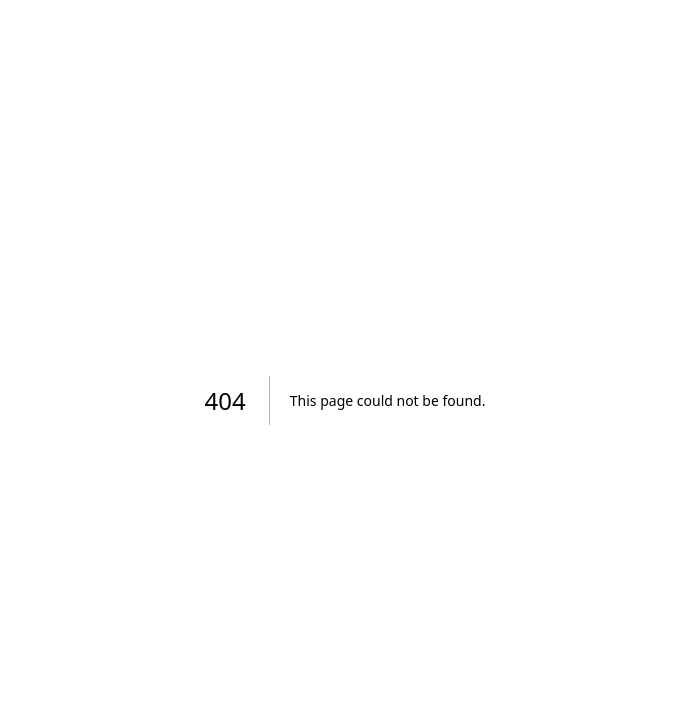
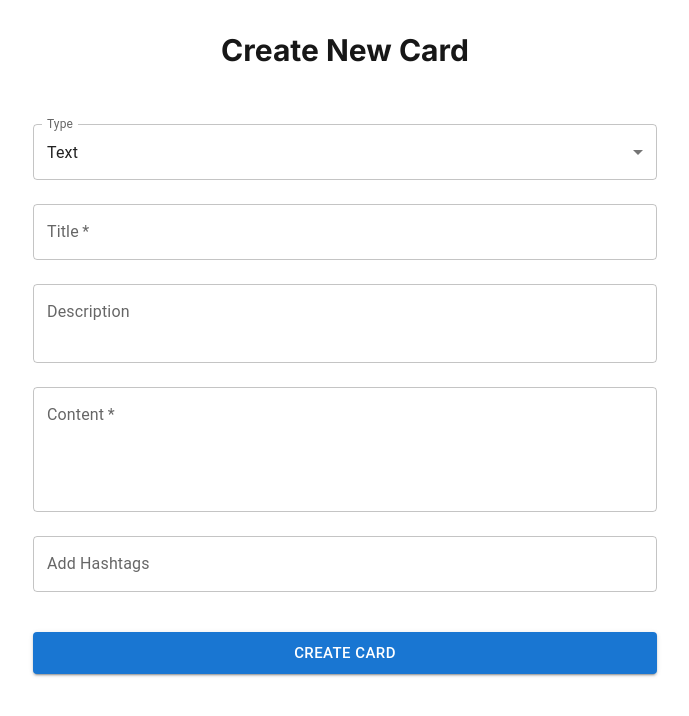
Before and after one commit to moldovancsaba/narimato, a Next.js app: page /cards/create in a window 1280 px wide. Before the commit this address had no page. Shown: the top 716 px of the page, without its empty margins (295-984 px from the left). Built offline with nearby package versions, Linux system fonts and the light colour scheme.

Commit message:
feat: Add card creation functionality

```diff
--- /dev/null
+++ b/app/api/cards/route.ts
@@ -0,0 +1,91 @@
+import { NextResponse } from 'next/server';
+import { Card } from '@/models/Card';
+import mongoose from 'mongoose';
+import { connectToDatabase } from '@/lib/mongodb';
+import { z } from 'zod';
+
+// Schema validation for card creation
+const CardSchema = z.object({
+  title: z.string().min(1, 'Title is required'),
+  description: z.string().optional(),
+  content: z.string().min(1, 'Content is required'),
+  type: z.enum(['text', 'image']),
+  hashtags: z.array(z.string()),
+  imageAlt: z.string().optional(),
+});
+
+export async function POST(request: Request) {
+  try {
+    await connectToDatabase();
+
+    const body = await request.json();
+
+    // Validate the request body
+    const validatedData = CardSchema.parse(body);
+
+    // Generate a slug from the title
+    const slug = validatedData.title
+      .toLowerCase()
+      .replace(/[^\w\s-]/g, '')
+      .replace(/[\s_-]+/g, '-')
+      .replace(/^-+|-+$/g, '');
+
+    // Check if slug already exists
+    const existingCard = await Card.findOne({ slug });
+    if (existingCard) {
+      return NextResponse.json(
+        { message: 'A card with this title already exists' },
+        { status: 409 }
+      );
+    }
+
+    // Create the card
+    const card = new Card({
+      ...validatedData,
+      slug,
+    });
+
+    await card.save();
+
+    return NextResponse.json(card, { status: 201 });
+  } catch (error) {
+    console.error('Error creating card:', error);
+
+    if (error instanceof z.ZodError) {
+      return NextResponse.json(
+        { message: 'Validation error', errors: error.errors },
+        { status: 400 }
+      );
+    }
+
+    if (error instanceof mongoose.Error) {
+      return NextResponse.json(
+        { message: 'Database error' },
+        { status: 500 }
+      );
+    }
+
+    return NextResponse.json(
+      { message: 'Internal server error' },
+      { status: 500 }
+    );
+  }
+}
+
+export async function GET() {
+  try {
+    await connectToDatabase();
+
+    const cards = await Card.find({ isDeleted: false })
+      .sort({ createdAt: -1 })
+      .limit(100);
+
+    return NextResponse.json(cards);
+  } catch (error) {
+    console.error('Error fetching cards:', error);
+    return NextResponse.json(
+      { message: 'Internal server error' },
+      { status: 500 }
+    );
+  }
+}
--- /dev/null
+++ b/app/cards/create/page.tsx
@@ -0,0 +1,10 @@
+import CardForm from '@/components/ui/CardForm';
+
+export default function CreateCardPage() {
+  return (
+    <div className="container mx-auto py-8">
+      <h1 className="text-3xl font-bold mb-8 text-center">Create New Card</h1>
+      <CardForm />
+    </div>
+  );
+}
--- a/app/page.tsx
+++ b/app/page.tsx
@@ -26,9 +26,9 @@ export default function Home() {
         </div>
 
         <div className="flex flex-col sm:flex-row gap-4 justify-center">
-          <button className="btn btn-primary">
+          <a href="/cards/create" className="btn btn-primary">
             Start Creating
-          </button>
+          </a>
           <button className="btn btn-secondary">
             Learn More
           </button>
--- /dev/null
+++ b/components/ui/CardForm.tsx
@@ -0,0 +1,173 @@
+'use client';
+
+import { useState } from 'react';
+import { TextField, Button, Select, MenuItem, FormControl, InputLabel, Chip, Box } from '@mui/material';
+import { useRouter } from 'next/navigation';
+
+interface CardFormProps {
+  onSubmit?: (data: any) => void;
+}
+
+export default function CardForm({ onSubmit }: CardFormProps) {
+  const router = useRouter();
+  const [formData, setFormData] = useState({
+    title: '',
+    description: '',
+    content: '',
+    type: 'text',
+    hashtags: [] as string[],
+    imageAlt: '',
+  });
+  const [currentHashtag, setCurrentHashtag] = useState('');
+  const [error, setError] = useState<string | null>(null);
+
+  const handleInputChange = (e: React.ChangeEvent<HTMLInputElement | { name?: string; value: unknown }>) => {
+    const { name, value } = e.target;
+    setFormData((prev) => ({
+      ...prev,
+      [name as string]: value,
+    }));
+  };
+
+  const handleHashtagKeyPress = (e: React.KeyboardEvent) => {
+    if (e.key === 'Enter' && currentHashtag) {
+      e.preventDefault();
+      if (!formData.hashtags.includes(currentHashtag)) {
+        setFormData((prev) => ({
+          ...prev,
+          hashtags: [...prev.hashtags, currentHashtag],
+        }));
+      }
+      setCurrentHashtag('');
+    }
+  };
+
+  const handleDeleteHashtag = (tagToDelete: string) => {
+    setFormData((prev) => ({
+      ...prev,
+      hashtags: prev.hashtags.filter((tag) => tag !== tagToDelete),
+    }));
+  };
+
+  const handleSubmit = async (e: React.FormEvent) => {
+    e.preventDefault();
+    setError(null);
+
+    try {
+      const response = await fetch('/api/cards', {
+        method: 'POST',
+        headers: {
+          'Content-Type': 'application/json',
+        },
+        body: JSON.stringify(formData),
+      });
+
+      if (!response.ok) {
+        const error = await response.json();
+        throw new Error(error.message || 'Failed to create card');
+      }
+
+      const data = await response.json();
+
+      if (onSubmit) {
+        onSubmit(data);
+      }
+
+      router.push(`/cards/${data.slug}`);
+    } catch (err) {
+      setError(err instanceof Error ? err.message : 'An error occurred');
+    }
+  };
+
+  return (
+    <form onSubmit={handleSubmit} className="space-y-6 max-w-2xl mx-auto p-6">
+      <FormControl fullWidth>
+        <InputLabel id="type-label">Type</InputLabel>
+        <Select
+          labelId="type-label"
+          name="type"
+          value={formData.type}
+          label="Type"
+          onChange={handleInputChange}
+        >
+          <MenuItem value="text">Text</MenuItem>
+          <MenuItem value="image">Image</MenuItem>
+        </Select>
+      </FormControl>
+
+      <TextField
+        fullWidth
+        label="Title"
+        name="title"
+        value={formData.title}
+        onChange={handleInputChange}
+        required
+      />
+
+      <TextField
+        fullWidth
+        label="Description"
+        name="description"
+        value={formData.description}
+        onChange={handleInputChange}
+        multiline
+        rows={2}
+      />
+
+      <TextField
+        fullWidth
+        label={formData.type === 'image' ? 'Image URL' : 'Content'}
+        name="content"
+        value={formData.content}
+        onChange={handleInputChange}
+        required
+        multiline={formData.type === 'text'}
+        rows={formData.type === 'text' ? 4 : 1}
+      />
+
+      {formData.type === 'image' && (
+        <TextField
+          fullWidth
+          label="Image Alt Text"
+          name="imageAlt"
+          value={formData.imageAlt}
+          onChange={handleInputChange}
+        />
+      )}
+
+      <div>
+        <TextField
+          fullWidth
+          label="Add Hashtags"
+          value={currentHashtag}
+          onChange={(e) => setCurrentHashtag(e.target.value)}
+          onKeyPress={handleHashtagKeyPress}
+          placeholder="Press Enter to add hashtag"
+        />
+        <Box sx={{ display: 'flex', flexWrap: 'wrap', gap: 1, mt: 2 }}>
+          {formData.hashtags.map((tag) => (
+            <Chip
+              key={tag}
+              label={tag}
+              onDelete={() => handleDeleteHashtag(tag)}
+            />
+          ))}
+        </Box>
+      </div>
+
+      {error && (
+        <div className="text-red-500 text-sm mt-2">{error}</div>
+      )}
+
+      <Button
+        type="submit"
+        variant="contained"
+        color="primary"
+        fullWidth
+        size="large"
+      >
+        Create Card
+      </Button>
+    </form>
+  );
+}
```
